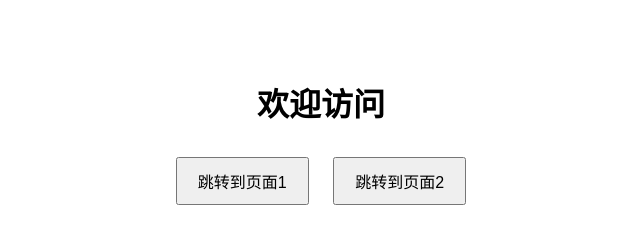
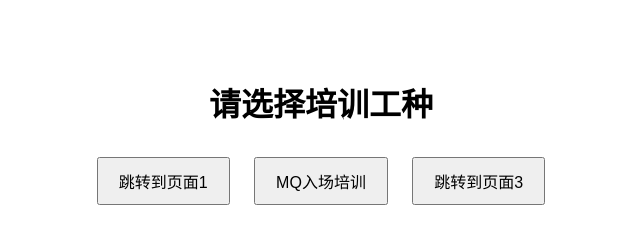
Before and after one commit to Zg6ix/zhongzhuanzhan, a plain HTML site: page index.html in a window 1280 px wide. Shown: the whole page, without its empty margins (319-959 px from the left). Drawn offline with Linux system fonts and the light colour scheme.

Commit message:
Update index.html

```diff
--- a/index.html
+++ b/index.html
@@ -19,8 +19,9 @@
     </style>
 </head>
 <body>
-    <h1>欢迎访问</h1>
+    <h1>请选择培训工种</h1>
     <button onclick="window.location.href='https://www.bilibili.com/'">跳转到页面1</button>
-    <button onclick="window.location.href='https://kaoshi.wjx.top/vm/QwBF7JX.aspx'">跳转到页面2</button>
+    <button onclick="window.location.href='https://kaoshi.wjx.top/vm/QwBF7JX.aspx'">MQ入场培训</button>
+    <button onclick="window.location.href='https://www.baidu.com/'">跳转到页面3</button>
 </body>
 </html>
```
